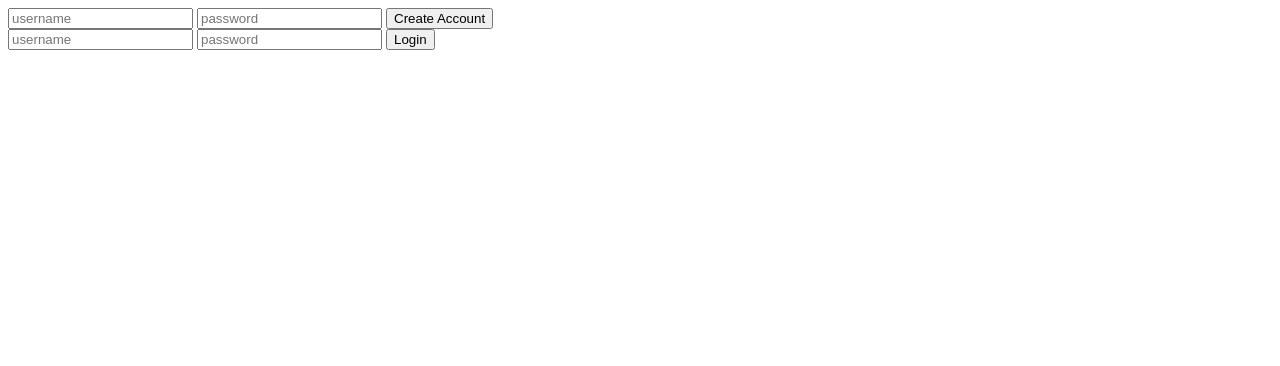
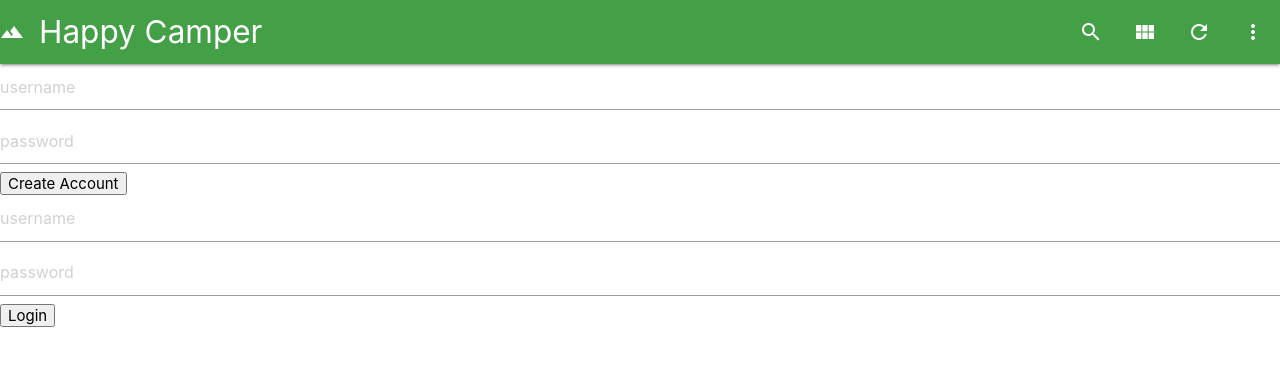
Before and after one commit to Bwoodruff4/CampgroundFrontEnd, a plain HTML site: page index.html in a window 1280 px wide. Drawn offline with nearby package versions, Linux system fonts and the light colour scheme.

Commit message:
Added materialize styling

```diff
--- a/index.html
+++ b/index.html
@@ -4,8 +4,30 @@
     <meta charset="UTF-8">
     <meta name="viewport" content="width=device-width, initial-scale=1.0">
     <title>Happy Camper</title>
+    <!-- Compiled and minified CSS -->
+    <link rel="stylesheet" href="https://cdnjs.cloudflare.com/ajax/libs/materialize/1.0.0/css/materialize.min.css">
+    <!-- Compiled and minified JavaScript -->
+    <script src="https://cdnjs.cloudflare.com/ajax/libs/materialize/1.0.0/js/materialize.min.js"></script>
+    <!--Import Google Icon Font-->
+    <link href="https://fonts.googleapis.com/icon?family=Material+Icons" rel="stylesheet">
+    <!--Import materialize.css-->
+    <link type="text/css" rel="stylesheet" href="css/materialize.min.css"  media="screen,projection"/>
+    <!--Let browser know website is optimized for mobile-->
+    <meta name="viewport" content="width=device-width, initial-scale=1.0"/>
 </head>
 <body>
+
+  <nav>
+    <div class="nav-wrapper green darken-1">
+      <a href="#!" class="brand-logo"><i class="material-icons">landscape</i>Happy Camper</a>
+      <ul class="right hide-on-med-and-down">
+        <li><a href=""><i class="material-icons">search</i></a></li>
+        <li><a href=""><i class="material-icons">view_module</i></a></li>
+        <li><a href=""><i class="material-icons">refresh</i></a></li>
+        <li><a href=""><i class="material-icons">more_vert</i></a></li>
+      </ul>
+    </div>
+  </nav>
 
     <form id="user-signup">
         <input placeholder="username" name="username"/>
@@ -20,5 +42,6 @@
     </form>
 
 <script src="index.js"></script>
+<script type="text/javascript" src="js/materialize.min.js"></script>
 </body>
 </html>
--- a/index.js
+++ b/index.js
@@ -15,7 +15,7 @@ $userSignUpForm.addEventListener("submit", e => {
             "Content-Type": "application/json"
         },
         body: JSON.stringify({username, password})
-    })
+    }).catch(error => console.log(error.message))
     $userSignUpForm.reset()
 })
 
@@ -38,6 +38,6 @@ $userLoginForm.addEventListener("submit", e => {
     .then(response => {
         const {token} = response
         localStorage.setItem("token", token)
-    })
+    }).catch(error => console.log(error.message))
     $userLoginForm.reset()
 })
```
Also changed, not shown: package-lock.json (added).
